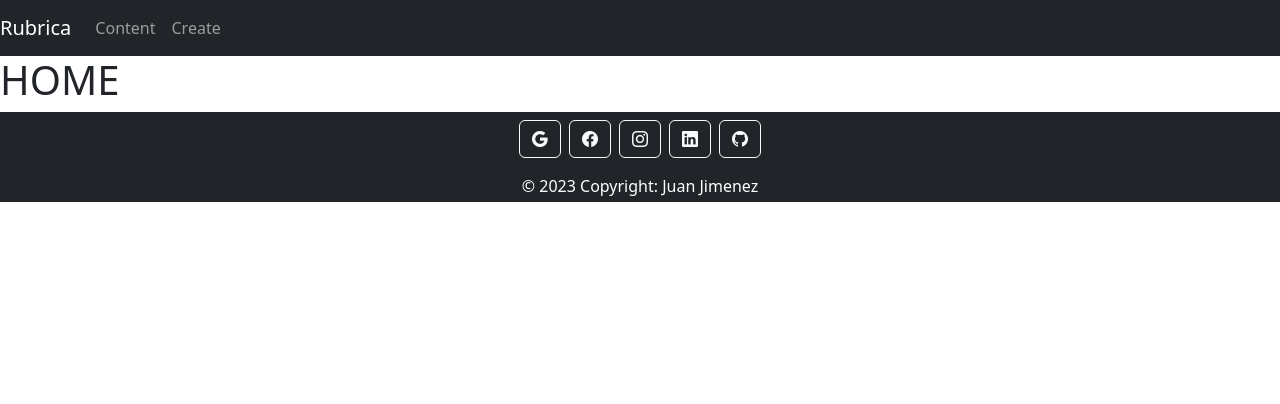
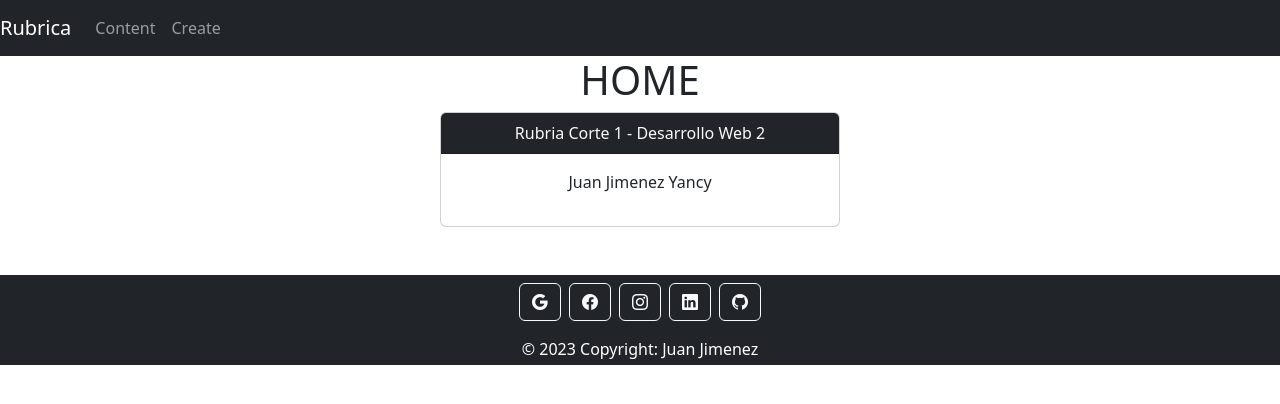
Before and after one commit to juanjimenezy/dw2Rubrica, a React (Create React App) app: page / in a window 1280 px wide. Shown: the top 404 px of the page. Built offline with nearby package versions, Linux system fonts and the light colour scheme.

Commit message:
version final

```diff
--- a/src/components/HomeComponent/HomeComponent.jsx
+++ b/src/components/HomeComponent/HomeComponent.jsx
@@ -1,9 +1,23 @@
 import React from 'react'
+import { Card, CardBody, CardHeader } from 'reactstrap';
 
 export const HomeComponent = () => {
     return (
-        <div>
-            <h1>HOME</h1>
+        <div className='container'>
+            <h1 className='text-center'>HOME</h1>
+            <div className='row'>
+                <div className='col mb-5' style={{textAlign:'-webkit-center'}}>
+                    <Card style={{width:'25rem'}}>
+                        <CardHeader className='bg-dark text-light'>
+                            Rubria Corte 1 - Desarrollo Web 2
+                        </CardHeader>
+                        <CardBody>
+                            <p>Juan Jimenez Yancy</p>
+                        </CardBody>
+                    </Card>
+                </div>
+            </div>
+
         </div>
     )
 }
```
